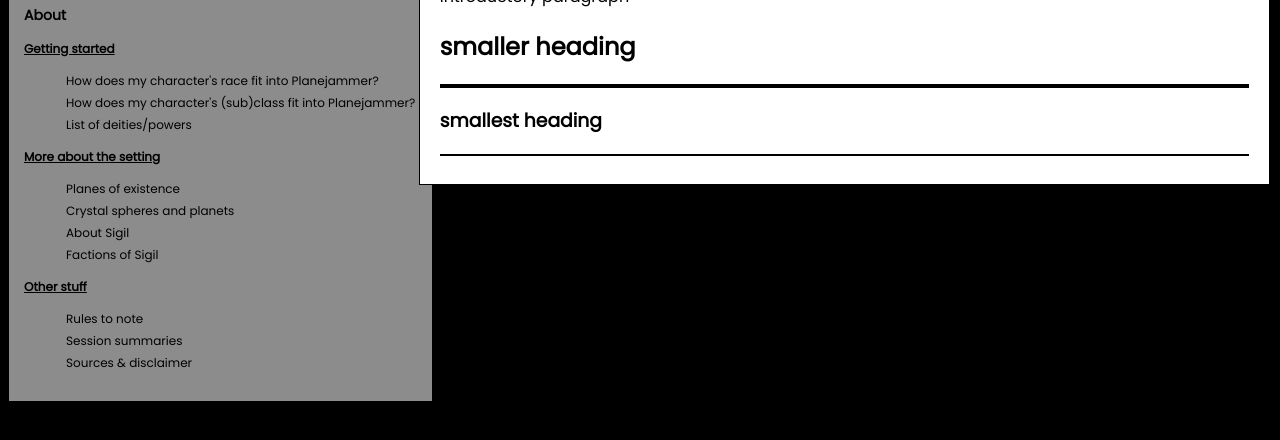
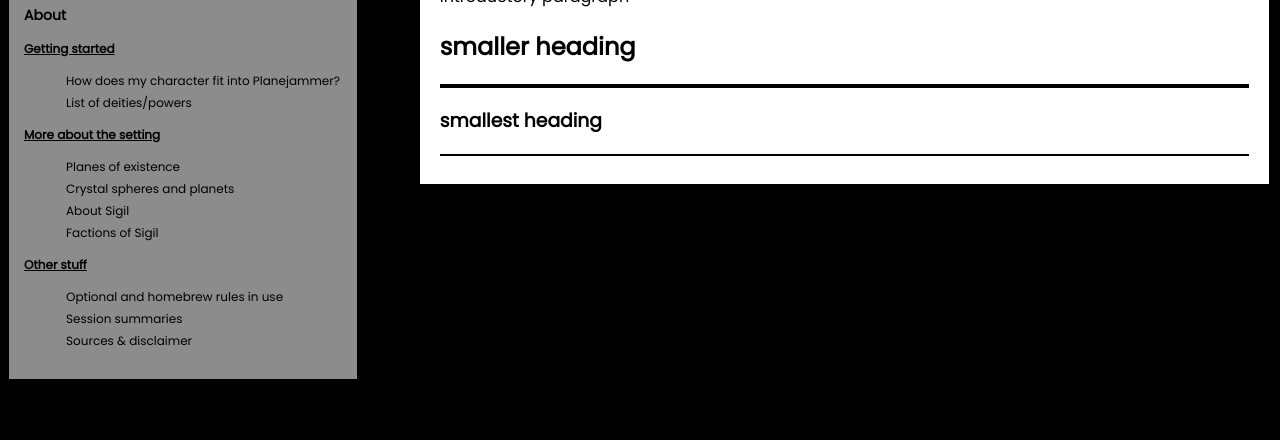
Before and after one commit to stuydnd/stuydnd.github.io, a plain HTML site: page planejammer/template.html in a window 1280 px wide. Shown: the part 158-598 px from the top of the page. Drawn offline with nearby package versions, Linux system fonts and the light colour scheme; a web font is replaced by a local one.

Commit message:
finalized section names

```diff
--- a/planejammer/template.html
+++ b/planejammer/template.html
@@ -15,8 +15,7 @@
       <a id="abt" href="javascript:alert('helo')"><h3 id="abt">About</h3></a>
       <span class="cathead">Getting started</span>
       <ul class="sb-list">
-        <a href="javascript:alert('helo')"><li>How does my character's race fit into Planejammer?</li></a>
-        <a href="javascript:alert('helo')"><li>How does my character's (sub)class fit into Planejammer?</li></a>
+        <a href="javascript:alert('helo')"><li>How does my character fit into Planejammer?</li></a>
         <a href="javascript:alert('helo')"><li>List of deities/powers</li></a>
       </ul>
       <span class="cathead">More about the setting</span>
@@ -28,7 +27,7 @@
       </ul>
       <span class="cathead">Other stuff</span>
       <ul class="sb-list">
-        <a href="javascript:alert('helo')"><li>Rules to note</li></a>
+        <a href="javascript:alert('helo')"><li>Optional and homebrew rules in use</li></a>
         <a href="javascript:alert('helo')"><li>Session summaries</li></a>
         <a href="javascript:alert('helo')"><li>Sources &amp; disclaimer</li></a>
         <!-- <li class="selected">selected</li>  -->
```
